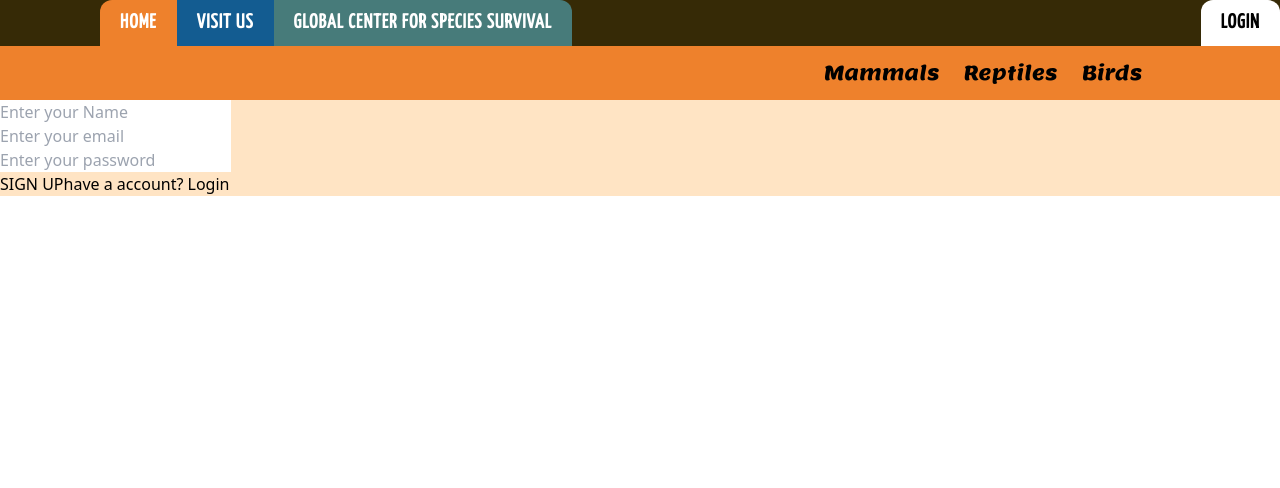
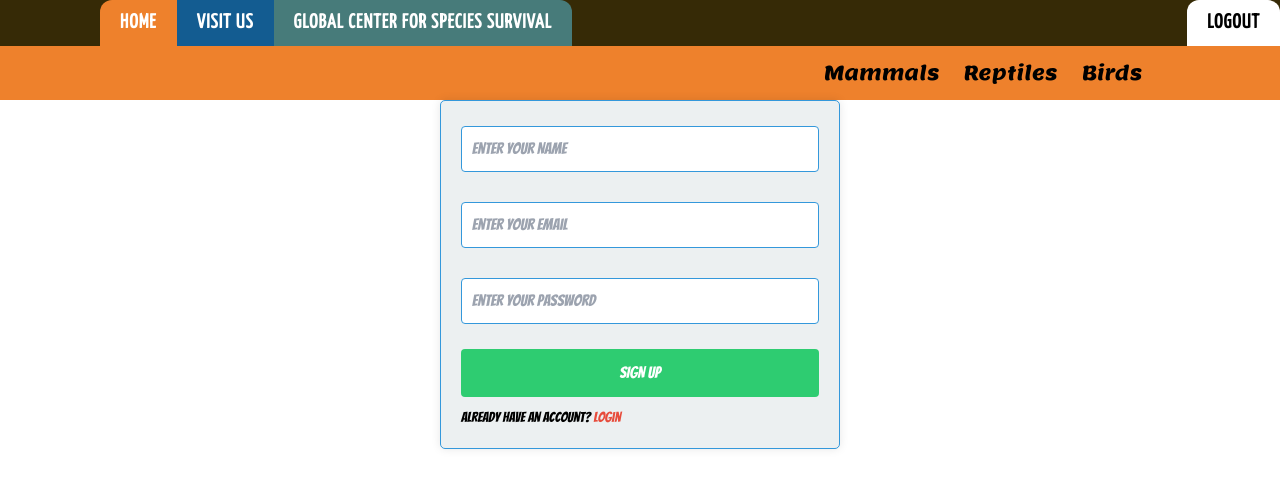
Before and after one commit to Joywinbarboza/animalDB, a React (Vite) app in the folder PROJECT/Frontend/: page /signUp in a window 1280 px wide. Shown: the top 488 px of the page. Built offline with nearby package versions, Linux system fonts and the light colour scheme.

Commit message:
css,visit-backend,canrefresh

```diff
--- a/PROJECT/Frontend/src/App.jsx
+++ b/PROJECT/Frontend/src/App.jsx
@@ -8,6 +8,7 @@ import Home from "./pages/home/Home.jsx";
 // import login from './pages/login/Login.jsx'
 import Login from "./pages/Login/Login.jsx";
 import SignUp from "./pages/SignUp/SignUp.jsx";
+import VisitUs from "./pages/visitUs/visitUs.jsx";
 // import Navbar2 from './Components/Navbar2';
 
 function App() {
@@ -29,7 +30,7 @@ function App() {
     <BrowserRouter>
       <Routes>
         <Route path="/" element={[<Navbar />, <Home />]}></Route>
-        <Route path="/visit" element={[<Navbar />, <Home />]}></Route>
+        <Route path="/visit" element={[<Navbar />, <VisitUs />]}></Route>
         <Route path="/login" element={[<Navbar />, <Login />]}></Route>
         <Route path="/signUp" element={[<Navbar />, <SignUp />]}></Route>
       </Routes>
--- a/PROJECT/Frontend/src/layouts/Navbar/Navbar.jsx
+++ b/PROJECT/Frontend/src/layouts/Navbar/Navbar.jsx
@@ -1,40 +1,47 @@
 import React, { useEffect, useState } from "react";
 import "./Navbar.css";
-
-import { BrowserRouter, Route, Routes,useNavigate } from "react-router-dom"
-
+import { useNavigate } from "react-router-dom";
 
 function Navbar2() {
-
-    const [show_orange,setshow_orange] = useState("");
-    const [show_blue,setshow_blue] = useState("hidden");
-    const [show_green,setshow_green] = useState("hidden");
-
+  const [show_orange, setshow_orange] = useState("");
+  const [show_blue, setshow_blue] = useState("hidden");
+  const [show_green, setshow_green] = useState("hidden");
   const navigate = useNavigate();
 
-    function pressOrange(){
+  function pressOrange() {
     navigate("/");
     setshow_orange("");
     setshow_blue("hidden");
     setshow_green("hidden");
   }
 
-    function pressBlue(){
+  function pressBlue() {
     navigate("/visit");
     setshow_orange("hidden");
     setshow_blue("");
     setshow_green("hidden");
   }
 
-    function pressGreen(){
+  function pressGreen() {
     navigate("/");
     setshow_orange("hidden");
     setshow_blue("hidden");
     setshow_green("");
   }
 
-    function handleLogin(){
+  function handleLogin() {
+    const email = localStorage.getItem("email");
+
+    if (email !== "null" && email !== "") {
+      // User is logged in, perform logout
+      localStorage.setItem("username", null);
+      localStorage.setItem("email", null);
+      window.location.reload();
+    } else {
+      // User is not logged in, navigate to login page
       navigate("/login");
+    }
+
     setshow_orange("hidden");
     setshow_blue("hidden");
     setshow_green("hidden");
@@ -44,32 +51,40 @@ function Navbar2() {
     <>
       <div className="flex bg-navbar-brown justify-between">
         <div className="navbar-strips-container flex flex-row ml-[100px]">
-          <div className="navbar-strips bg-navbar-orange rounded-tl-xl" onClick={pressOrange}>HOME</div>
+          <div
+            className="navbar-strips bg-navbar-orange rounded-tl-xl"
+            onClick={pressOrange}
+          >
+            HOME
+          </div>
           <div className="navbar-strips bg-navbar-blue" onClick={pressBlue}>
             VISIT US
           </div>
-          <div className="navbar-strips bg-navbar-green rounded-tr-xl" onClick={pressGreen}>
+          <div
+            className="navbar-strips bg-navbar-green rounded-tr-xl"
+            onClick={pressGreen}
+          >
             GLOBAL CENTER FOR SPECIES SURVIVAL
           </div>
         </div>
-        <div className="login navbar-strips bg-white text-black rounded-t-xl" onClick={handleLogin}>
-            LOGIN
+        <div
+          className="login navbar-strips bg-white text-black rounded-t-xl"
+          onClick={handleLogin}
+        >
+          {localStorage.getItem("email") !== "null" && localStorage.getItem("email") !== "" ? "LOGOUT" : "LOGIN"}
+          {/* {localStorage.getItem("email")} */}
         </div>
       </div>
 
-      <div className={`bg-navbar-orange p-3 ${show_orange} orange-select-options-container1`} >
+      <div className={`bg-navbar-orange p-3 ${show_orange} orange-select-options-container1`}>
         <div className="orange-select-options-container2 pr-[10%]">
           <span>Mammals</span>
           <span>Reptiles</span>
           <span>Birds</span>
         </div>
       </div>
-      <div className={`bg-navbar-blue p-3 ${show_blue}`} >
-        yo
-      </div>
-      <div className={`bg-navbar-green p-3 ${show_green}`} >
-        yo
-      </div>
+      <div className={`bg-navbar-blue p-3 ${show_blue}`}>yo</div>
+      <div className={`bg-navbar-green p-3 ${show_green}`}>yo</div>
     </>
   );
 }
--- a/PROJECT/Frontend/src/pages/Login/Login.css
+++ b/PROJECT/Frontend/src/pages/Login/Login.css
@@ -1,6 +1,59 @@
-input{
-}
+.login-container {
+    max-width: 400px;
+    margin: auto;
+    padding: 20px;
+    border: 1px solid #3498db;
+    border-radius: 5px;
+    box-shadow: 0 0 10px rgba(0, 0, 0, 0.1);
+    background-color: #ecf0f1;
+    font-family: Bangers;
+  }
 
-.container{
-    background: bisque;
-}
+  .login-form {
+    display: flex;
+    flex-direction: column;
+  }
+
+  .login-field {
+    margin-bottom: 15px;
+  }
+
+  .login-input {
+    width: 100%;
+    padding: 10px;
+    margin-top: 5px;
+    margin-bottom: 10px;
+    box-sizing: border-box;
+    border: 1px solid #3498db;
+    border-radius: 4px;
+    font-size: 16px;
+  }
+
+  .login-button {
+    background-color: #2ecc71;
+    color: white;
+    padding: 12px 20px;
+    border: none;
+    border-radius: 4px;
+    cursor: pointer;
+    font-size: 16px;
+  }
+
+  .login-button:hover {
+    background-color: #27ae60;
+  }
+
+  .login-span {
+    font-size: 14px;
+    margin-top: 10px;
+    display: block;
+  }
+
+  .login-link {
+    color: #e74c3c;
+    cursor: pointer;
+  }
+
+  .login-link:hover {
+    text-decoration: underline;
+  }
--- a/PROJECT/Frontend/src/pages/Login/Login.jsx
+++ b/PROJECT/Frontend/src/pages/Login/Login.jsx
@@ -20,54 +20,78 @@ function Login() {
     navigate("/signUp");
   }
 
-  async function handleLogin(e){
-        //no Refresh
-        e.preventDefault();
+  // async function handleLogin(e) {
+  //   // Prevent page refresh
+  //   e.preventDefault();
 
-        const response = await axios.post(
-          "http://localhost:8081/user/login",
-          login
-        ).then(res=>{
-          // console.log(res.data[0]);
-          if(res.data[0].username != null){
-            navigate("/");
-          }else{
-            alert("Name or Password is incorrect ;(")
-          }
-        })
+  //   const response = await axios
+  //     .post("http://localhost:8081/user/login", login)
+  //     .then((res) => {
+  //       // console.log(res.data[0]);
+  //       if (res.data[0].username != null) {
+  //         navigate("/");
+  //       } else {
+  //         alert("Name or Password is incorrect ;(");
+  //       }
+  //     });
 
+  //   console.log(response);
+  // }
 
+  async function handleLogin(e) {
+    e.preventDefault();
 
-        console.log(response);
+    const response = await axios.post(
+      "http://localhost:8081/user/login",
+      login
+    );
+
+    if (response.data[0].username != null) {
+      // Store username and email in local storage
+      localStorage.setItem("username", response.data[0].username);
+      localStorage.setItem("email", login.email);
+
+      // Redirect to home page
+      navigate("/");
+    } else {
+      alert("Name or Password is incorrect ;(");
+    }
   }
 
   return (
     <>
       {/* <LoginButton/>
       <LogoutButton/> */}
-      <div className="container">
-        <form action="">
-          <div className="field" id="useremail">
+      <div className="login-container">
+        <form className="login-form">
+          <div className="login-field" id="useremail">
             <input
               type="email"
               name="email"
               value={login.email}
               onChange={onChanges}
+              className="login-input"
               placeholder="Enter your email"
             />
           </div>
-          <div className="field" id="userpassword">
+          <div className="login-field" id="userpassword">
             <input
               type="password"
               name="password_hash"
               value={login.password_hash}
               onChange={onChanges}
+              className="login-input"
               placeholder="Enter your password"
             />
           </div>
-          <button onClick={handleLogin}>LOGIN</button>
-          <span>
-            dont have a account? <a onClick={navigateSignUp}>sign Up</a>
+          <button onClick={handleLogin} className="login-button">
+            LOGIN
+          </button>
+          <span className="login-span">
+            Don't have an account?{" "}
+            <a onClick={navigateSignUp} className="login-link">
+              Sign Up
+            </a>
           </span>
         </form>
       </div>
--- a/PROJECT/Frontend/src/pages/SignUp/SignUp.css
+++ b/PROJECT/Frontend/src/pages/SignUp/SignUp.css
@@ -1,6 +1,61 @@
-input{
-}
 
-.container{
-    background: bisque;
-}
+
+.signup-container {
+    font-family: Bangers;
+    max-width: 400px;
+    margin: auto;
+    padding: 20px;
+    border: 1px solid #3498db;
+    border-radius: 5px;
+    box-shadow: 0 0 10px rgba(0, 0, 0, 0.1);
+    background-color: #ecf0f1;
+  }
+
+  .signup-form {
+    display: flex;
+    flex-direction: column;
+  }
+
+  .signup-field {
+    margin-bottom: 15px;
+  }
+
+  .signup-input {
+    width: 100%;
+    padding: 10px;
+    margin-top: 5px;
+    margin-bottom: 10px;
+    box-sizing: border-box;
+    border: 1px solid #3498db;
+    border-radius: 4px;
+    font-size: 16px;
+  }
+
+  .signup-button {
+    background-color: #2ecc71;
+    color: white;
+    padding: 12px 20px;
+    border: none;
+    border-radius: 4px;
+    cursor: pointer;
+    font-size: 16px;
+  }
+
+  .signup-button:hover {
+    background-color: #27ae60;
+  }
+
+  .signup-span {
+    font-size: 14px;
+    margin-top: 10px;
+    display: block;
+  }
+
+  .signup-link {
+    color: #e74c3c;
+    cursor: pointer;
+  }
+
+  .signup-link:hover {
+    text-decoration: underline;
+  }
--- a/PROJECT/Frontend/src/pages/SignUp/SignUp.jsx
+++ b/PROJECT/Frontend/src/pages/SignUp/SignUp.jsx
@@ -28,63 +28,58 @@ function SignUp() {
     //no Refresh
     e.preventDefault();
 
-    try{
+    try {
       const response = await axios.post(
         "http://localhost:8081/user/signup",
         signUp
       );
-    }catch(err){
-      console.log(err)
-      navigate("/")
+    } catch (err) {
+      console.log(err);
+      navigate("/");
     }
 
     console.log(response.data);
-
-    // const res_string = JSON.stringify(response);
-
-    // console.log("this here"+res_string);
-
-    // if(res_string.status === 200){
-    //   navigate("/");
-    // }
   }
 
   return (
     <>
-      {/* <LoginButton/>
-    <LogoutButton/> */}
-      <div className="container">
-        <form action="">
-          <div className="field" id="username">
+      <div className="signup-container">
+        <form className="signup-form">
+          <div className="signup-field" id="username">
             <input
               type="text"
               name="username"
               value={signUp.username}
               onChange={onChanges}
               placeholder="Enter your Name"
+              className="signup-input"
             />
           </div>
-          <div className="field" id="useremail">
+          <div className="signup-field" id="useremail">
             <input
               type="email"
               name="email"
               value={signUp.email}
               onChange={onChanges}
               placeholder="Enter your email"
+              className="signup-input"
             />
           </div>
-          <div className="field" id="userpassword">
+          <div className="signup-field" id="userpassword">
             <input
               type="password"
               name="password_hash"
               value={signUp.password_hash}
               onChange={onChanges}
               placeholder="Enter your password"
+              className="signup-input"
             />
           </div>
-          <button onClick={handleSignUp}>SIGN UP</button>
-          <span>
-            have a account? <a onClick={navigateLogin}>Login</a>
+          <button onClick={handleSignUp} className="signup-button">
+            SIGN UP
+          </button>
+          <span className="signup-span">
+            Already have an account? <a onClick={navigateLogin} className="signup-link">Login</a>
           </span>
         </form>
       </div>
--- /dev/null
+++ b/PROJECT/Frontend/src/pages/visitUs/visitUs.css
@@ -0,0 +1,76 @@
+/* visitUs.css */
+
+.bookTable {
+    max-width: 400px;
+    margin: auto;
+    padding: 20px;
+    border: 1px solid #3498db; /* Blue border color */
+    border-radius: 8px;
+    background-color: #ecf0f1; /* Light blue background color */
+    box-shadow: 0 0 10px rgba(0, 0, 0, 0.1);
+    font-family: Bangers;
+  }
+
+  .category {
+    margin-bottom: 20px;
+  }
+
+  .adult,
+  .child {
+    display: flex;
+    justify-content: space-between;
+    align-items: center;
+  }
+
+  .no-of-tickets {
+    display: flex;
+    align-items: center;
+  }
+
+  .minus {
+    cursor: pointer;
+    padding: 5px 10px;
+    background-color: #e74c3c; /* Red color for "-" button */
+    color: white;
+    border: none;
+    border-radius: 20%;
+    font-size: 16px;
+  }
+
+  .plus {
+    cursor: pointer;
+    padding: 5px 10px;
+    background-color: #2ecc71; /* Green color for "+" button */
+    color: white;
+    border: none;
+    border-radius: 20%;
+    font-size: 16px;
+  }
+
+  .count {
+    margin: 0 10px;
+    font-size: 18px;
+    font-weight: bold;
+    color: #3498db; /* Blue color for the count text */
+  }
+
+  button {
+    background-color: #2980b9; /* Dark blue color for "Book Tickets" button */
+    color: white;
+    padding: 12px 24px; /* Slightly increase padding */
+    border: none;
+    border-radius: 8px; /* Make it more curved */
+    cursor: pointer;
+    font-size: 16px;
+    display: block;
+    margin: auto;
+    width: 100%;
+    box-sizing: border-box;
+    transition: background-color 0.3s; /* Smooth transition for background color */
+  }
+
+  button:hover {
+    background-color: #1f618d; /* Darker blue color on hover */
+    color: white;
+
+  }
```
Also changed, not shown: PROJECT/Frontend/src/pages/visitUs/visitUs.jsx (added, +106 -0 lines), 2 other files (tests, documents, lock files or other folders). Lines whose indentation alone changed are shown as unchanged.
